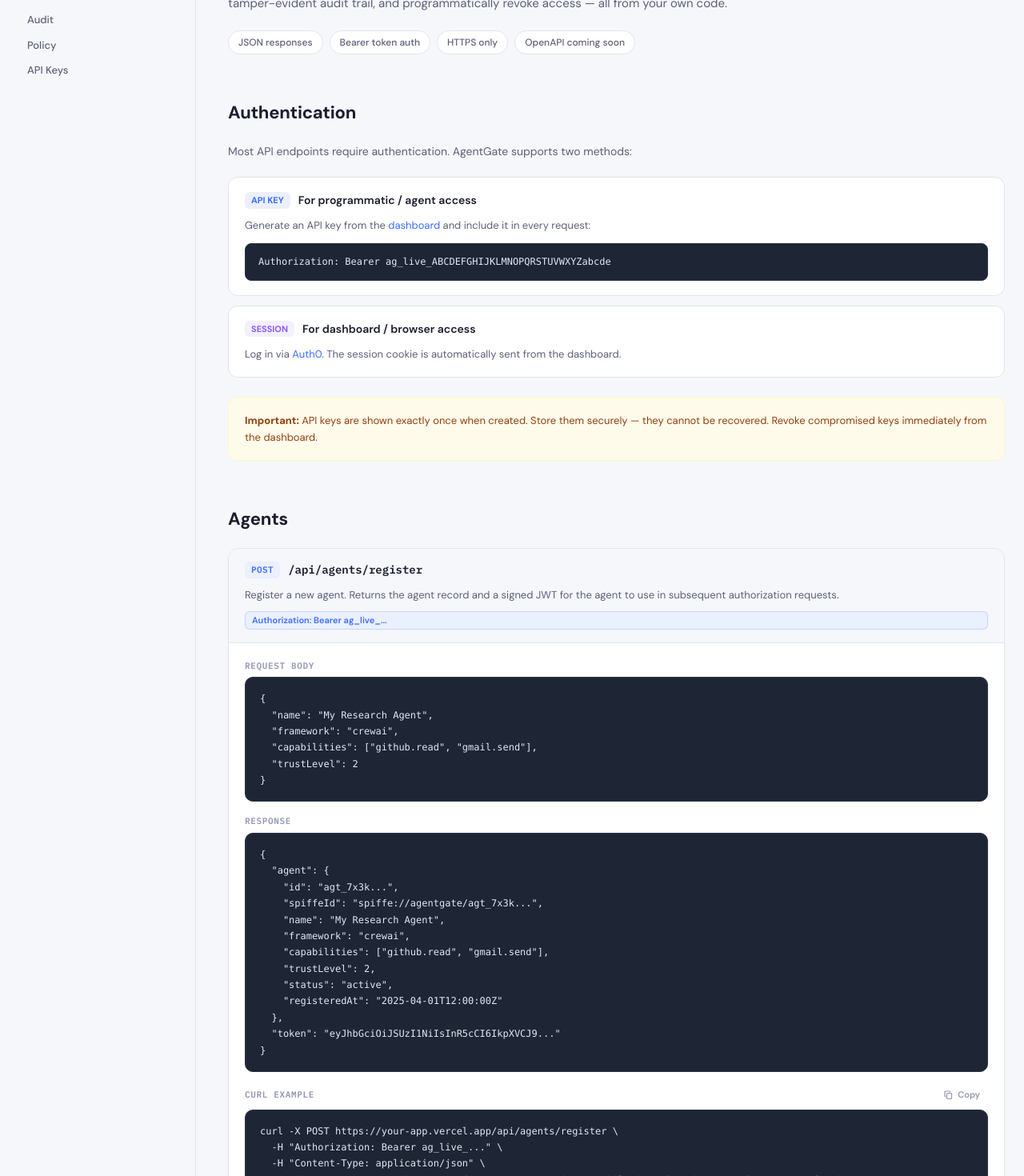
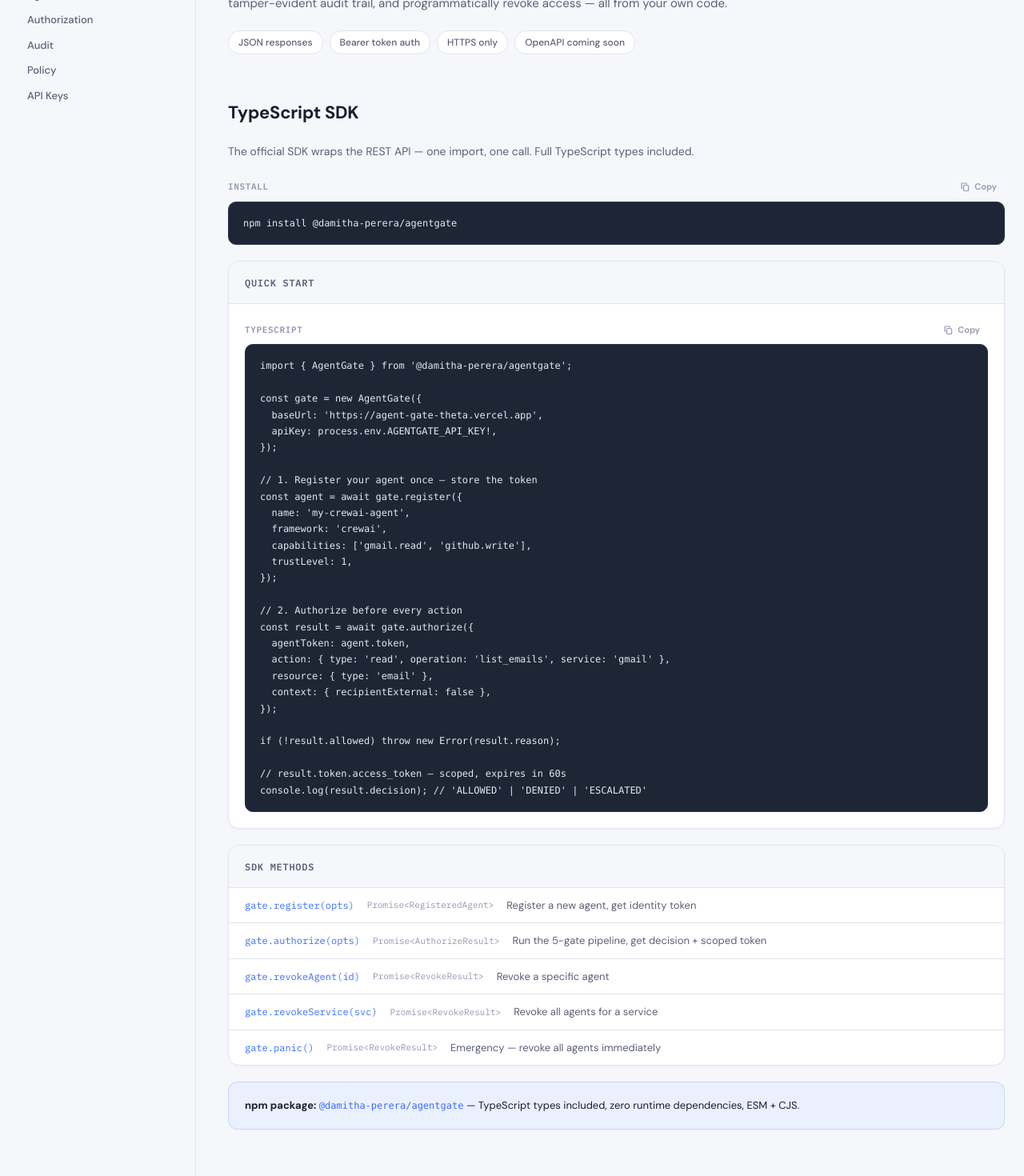
Before and after one commit to DamithaPerera/AgentGate, a Next.js app: page /docs in a window 1280 px wide. Shown: the part 240-1710 px from the top of the page at 80% size. Built offline with nearby package versions, Linux system fonts and the light colour scheme.

Commit message:
Add TypeScript SDK section to /docs page

```diff
--- a/app/docs/page.tsx
+++ b/app/docs/page.tsx
@@ -479,6 +479,7 @@ export default function DocsPage() {
         <aside className="w-[220px] shrink-0 sticky top-[60px] self-start h-[calc(100vh-60px)] overflow-y-auto py-8 pr-6">
           <div className="flex flex-col gap-0.5">
             <SidebarLink href="#introduction" label="Introduction" />
+            <SidebarLink href="#sdk" label="TypeScript SDK" />
             <SidebarLink href="#authentication" label="Authentication" />
             <div className="h-2" />
             <span className="text-[10px] font-bold text-[#9498b3] uppercase tracking-[0.1em] px-2.5 py-0.5 font-[family-name:var(--font-ibm-plex-mono)]">
@@ -513,6 +514,85 @@ export default function DocsPage() {
                 </span>
               ))}
             </div>
+          </section>
+
+          {/* SDK */}
+          <section id="sdk" className="mb-14">
+            <SectionHeading id="sdk-heading">TypeScript SDK</SectionHeading>
+            <p className="text-[14px] text-[#5c6078] leading-[1.75] mb-5">
+              The official SDK wraps the REST API — one import, one call. Full TypeScript types included.
+            </p>
+
+            {/* Install */}
+            <div className="mb-5">
+              <CodeBlock label="Install" code={`npm install @damitha-perera/agentgate`} copyable />
+            </div>
+
+            {/* Quick start */}
+            <Card className="mb-5">
+              <div className="px-5 py-3.5 border-b border-[#e2e4ef] bg-[#f6f7fb]">
+                <span className="text-[12px] font-bold text-[#5c6078] uppercase tracking-[0.06em] font-[family-name:var(--font-ibm-plex-mono)]">Quick Start</span>
+              </div>
+              <div className="p-5">
+                <CodeBlock label="TypeScript" copyable code={`import { AgentGate } from '@damitha-perera/agentgate';
+
+const gate = new AgentGate({
+  baseUrl: 'https://agent-gate-theta.vercel.app',
+  apiKey: process.env.AGENTGATE_API_KEY!,
+});
+
+// 1. Register your agent once — store the token
+const agent = await gate.register({
+  name: 'my-crewai-agent',
+  framework: 'crewai',
+  capabilities: ['gmail.read', 'github.write'],
+  trustLevel: 1,
+});
+
+// 2. Authorize before every action
+const result = await gate.authorize({
+  agentToken: agent.token,
+  action: { type: 'read', operation: 'list_emails', service: 'gmail' },
+  resource: { type: 'email' },
+  context: { recipientExternal: false },
+});
+
+if (!result.allowed) throw new Error(result.reason);
+
+// result.token.access_token — scoped, expires in 60s
+console.log(result.decision); // 'ALLOWED' | 'DENIED' | 'ESCALATED'`} />
+              </div>
+            </Card>
+
+            {/* SDK methods table */}
+            <Card className="mb-5">
+              <div className="px-5 py-3.5 border-b border-[#e2e4ef] bg-[#f6f7fb]">
+                <span className="text-[12px] font-bold text-[#5c6078] uppercase tracking-[0.06em] font-[family-name:var(--font-ibm-plex-mono)]">SDK Methods</span>
+              </div>
+              <div className="divide-y divide-[#e2e4ef]">
+                {[
+                  { method: 'gate.register(opts)', returns: 'Promise<RegisteredAgent>', desc: 'Register a new agent, get identity token' },
+                  { method: 'gate.authorize(opts)', returns: 'Promise<AuthorizeResult>', desc: 'Run the 5-gate pipeline, get decision + scoped token' },
+                  { method: 'gate.revokeAgent(id)', returns: 'Promise<RevokeResult>', desc: 'Revoke a specific agent' },
+                  { method: 'gate.revokeService(svc)', returns: 'Promise<RevokeResult>', desc: 'Revoke all agents for a service' },
+                  { method: 'gate.panic()', returns: 'Promise<RevokeResult>', desc: 'Emergency — revoke all agents immediately' },
+                ].map(row => (
+                  <div key={row.method} className="px-5 py-3 flex flex-col sm:flex-row sm:items-center gap-1 sm:gap-4">
+                    <code className="font-[family-name:var(--font-ibm-plex-mono)] text-[12px] text-[#3b6cff] shrink-0 whitespace-nowrap">{row.method}</code>
+                    <code className="font-[family-name:var(--font-ibm-plex-mono)] text-[11px] text-[#9498b3] shrink-0">{row.returns}</code>
+                    <span className="text-[13px] text-[#5c6078]">{row.desc}</span>
+                  </div>
+                ))}
+              </div>
+            </Card>
+
+            <InfoCard variant="blue">
+              <strong className="text-[#1a1d2e]">npm package:</strong>{' '}
+              <a href="https://www.npmjs.com/package/@damitha-perera/agentgate" target="_blank" rel="noopener noreferrer" className="text-[#3b6cff] font-mono text-[12px]">
+                @damitha-perera/agentgate
+              </a>
+              {' '}— TypeScript types included, zero runtime dependencies, ESM + CJS.
+            </InfoCard>
           </section>
 
           {/* Authentication */}
```
